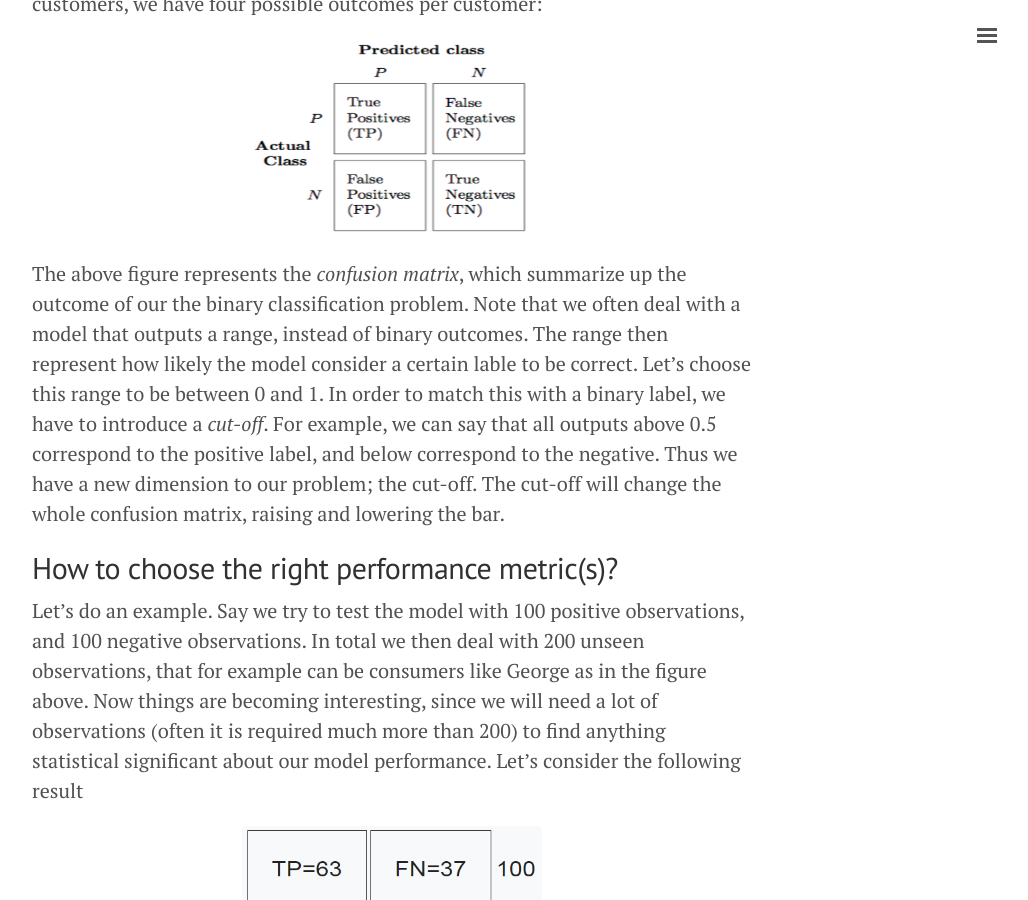
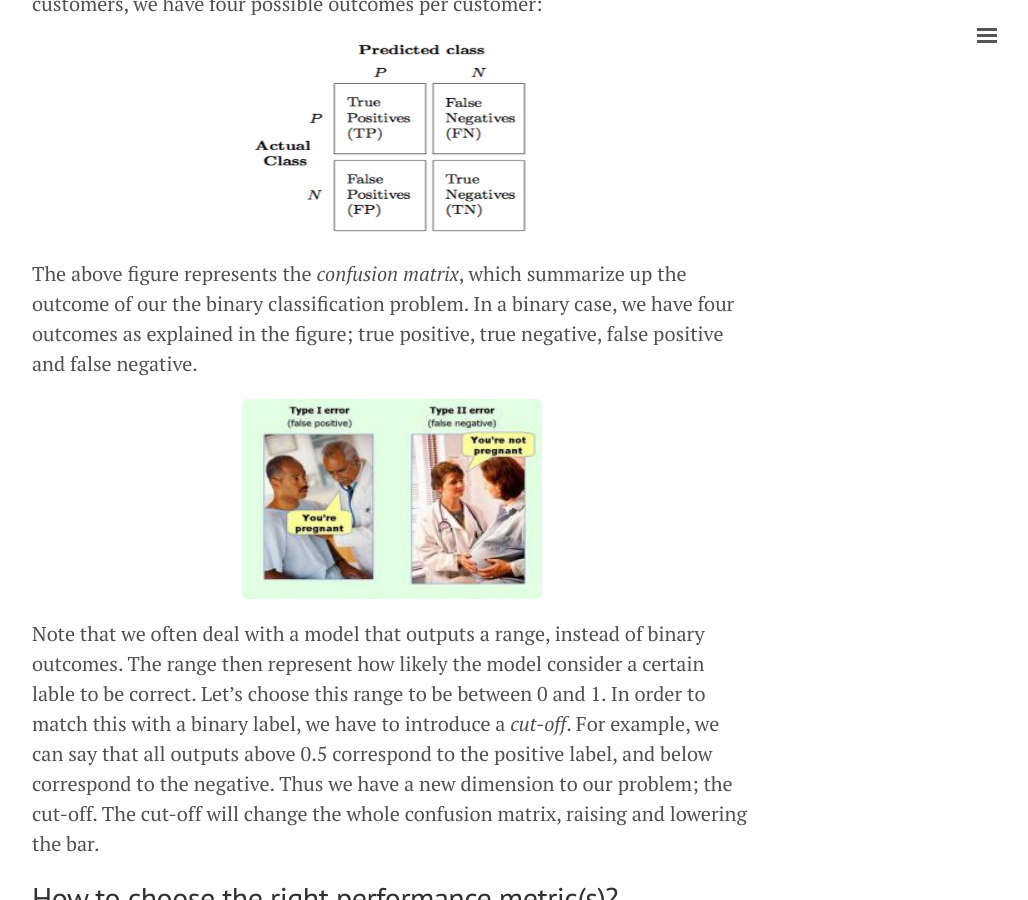
Before and after one commit to herman-hellenes/herman-hellenes.github.io, a Jekyll site: the page built from undone_posts/2017-08-28-Classification-Measure-Performance.md, in a window 1280 px wide and 900 px high, scrolled down 2252 px. Shown: the whole window, without its empty margins (248-1276 px from the left). Built offline with Jekyll 4.4.1, drawn with Linux system fonts in a browser that asks for light colours; nearby versions of some CDN libraries; comment, search, counter and statistics services are not loaded.

Commit message:
Update 2017-08-28-Classification-Measure-Performance.md

```diff
--- a/undone_posts/2017-08-28-Classification-Measure-Performance.md
+++ b/undone_posts/2017-08-28-Classification-Measure-Performance.md
@@ -42,7 +42,13 @@ In our binary classification problem of churn, we attempt to lable "churn" or "n
   <img width="300" height="200" src="/figs/classification_measure/confusion_matrix_1.png">
 </p>
 
-The above figure represents the *confusion matrix*, which summarize up the outcome of our the binary classification problem. Note that we often deal with a model that outputs a range, instead of binary outcomes. The range then represent how likely the model consider a certain lable to be correct. Let's choose this range to be between 0 and 1. In order to match this with a binary label, we have to introduce a *cut-off*. For example, we can say that all outputs above 0.5 correspond to the positive label, and below correspond to the negative. Thus we have a new dimension to our problem; the cut-off. The cut-off will change the whole confusion matrix, raising and lowering the bar.
+The above figure represents the *confusion matrix*, which summarize up the outcome of our the binary classification problem. In a binary case, we have four outcomes as explained in the figure; true positive, true negative, false positive and false negative.
+
+<p align="center">
+  <img width="300" height="200" src="/figs/classification_measure/pregnant.jpg">
+</p>
+
+Note that we often deal with a model that outputs a range, instead of binary outcomes. The range then represent how likely the model consider a certain lable to be correct. Let's choose this range to be between 0 and 1. In order to match this with a binary label, we have to introduce a *cut-off*. For example, we can say that all outputs above 0.5 correspond to the positive label, and below correspond to the negative. Thus we have a new dimension to our problem; the cut-off. The cut-off will change the whole confusion matrix, raising and lowering the bar.
 
 ## How to choose the right performance metric(s)?
 
```
